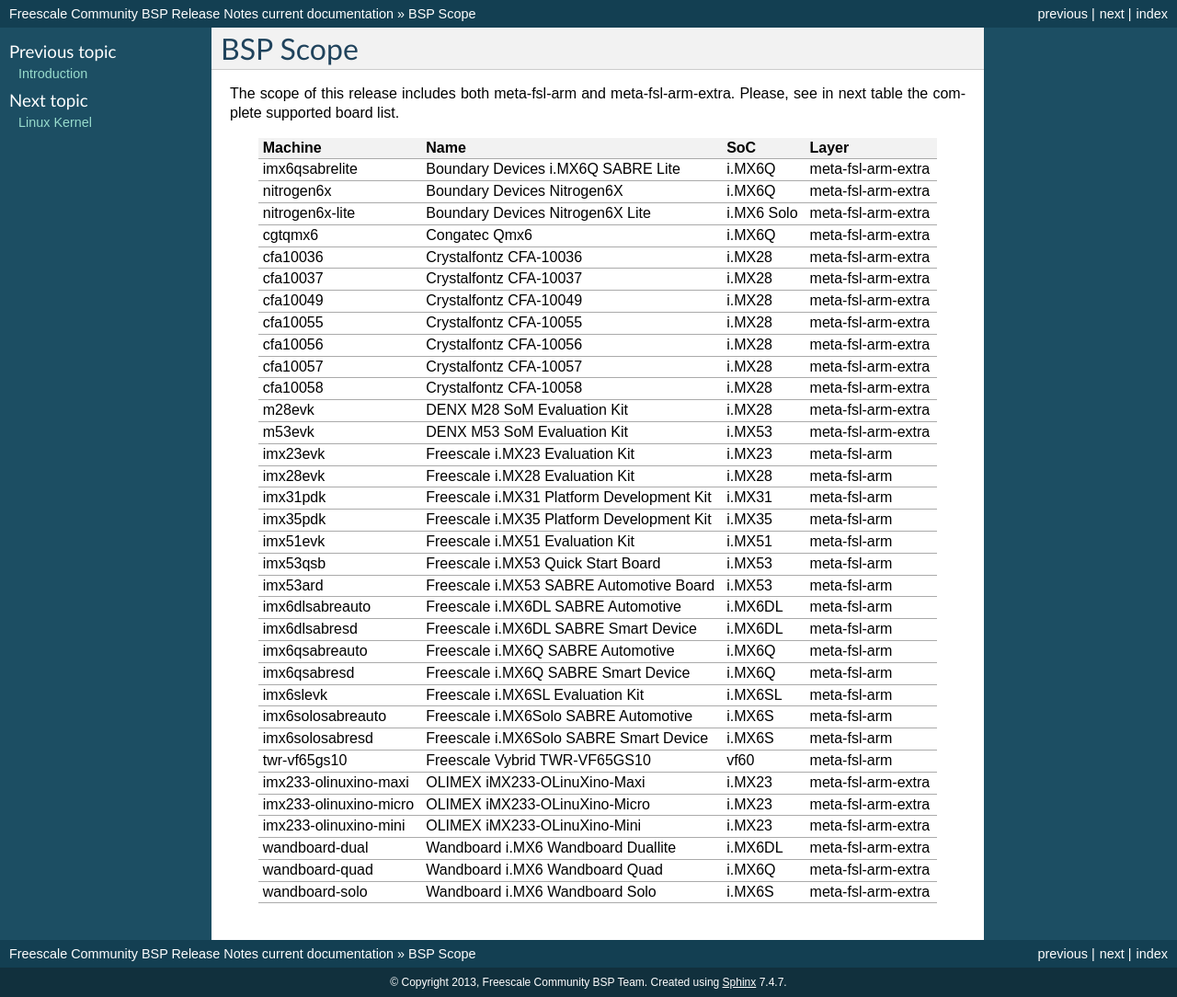
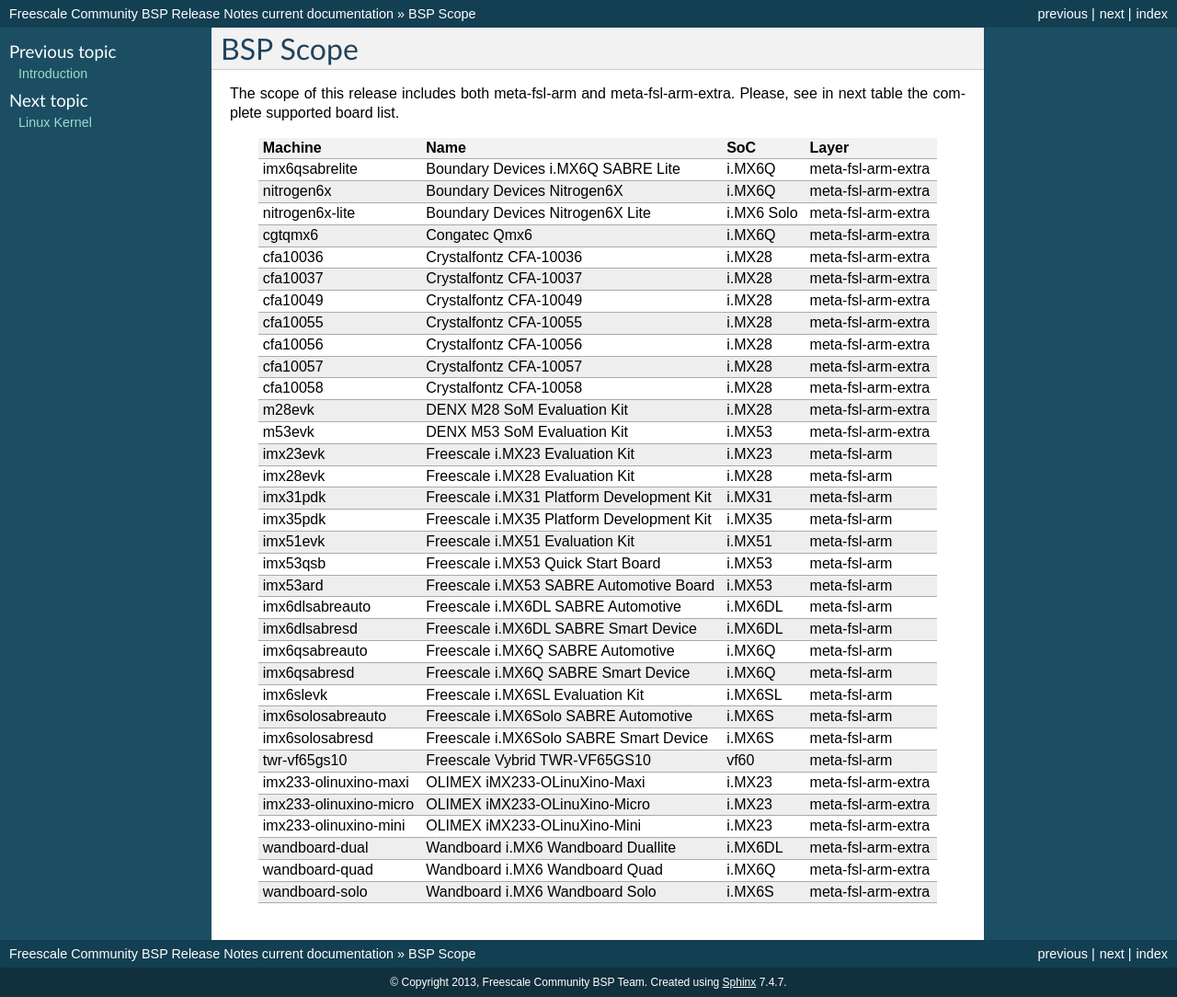
Before and after one commit to Freescale/Documentation, a Sphinx documentation site: the page built from release-notes/source/bsp-scope.rst, in a window 1280 px wide. Shown: the whole page at 92% size. Built offline with Sphinx 7.4.7, drawn with Linux system fonts in a browser that asks for light colours.

Commit message:
stylesheets: improve tables visuals with different colors for rows and hover
Signed-off-by: Lucas Dutra Nunes <ldnunes@ossystems.com.br>

```diff
--- a/release-notes/source/_static/release-notes.css
+++ b/release-notes/source/_static/release-notes.css
@@ -3,3 +3,11 @@
 th {
 	background-color: #f2f2f2;
 }
+
+table.docutils tr.row-odd {
+    background-color: #eee;
+}
+
+table.docutils tr:hover {
+    background-color: lightyellow;
+}
```
